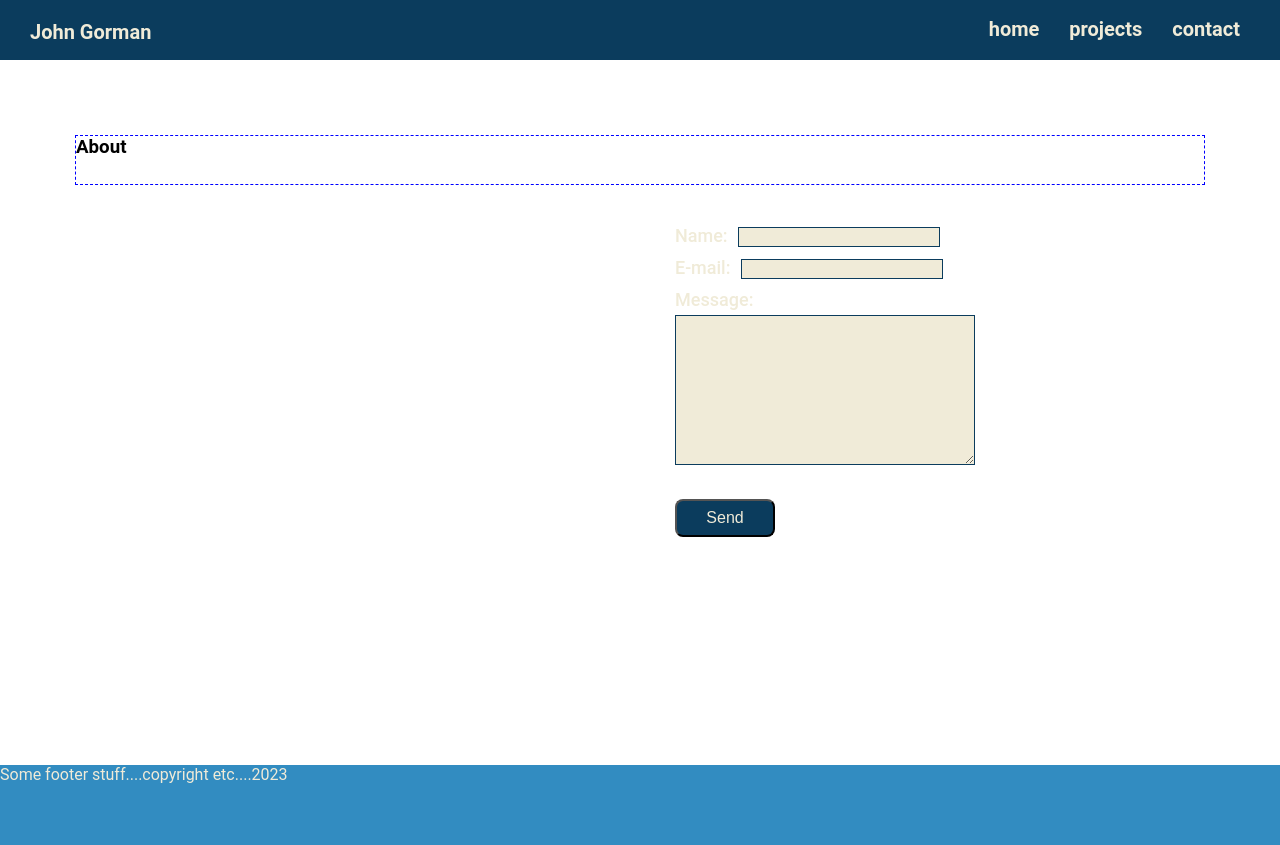
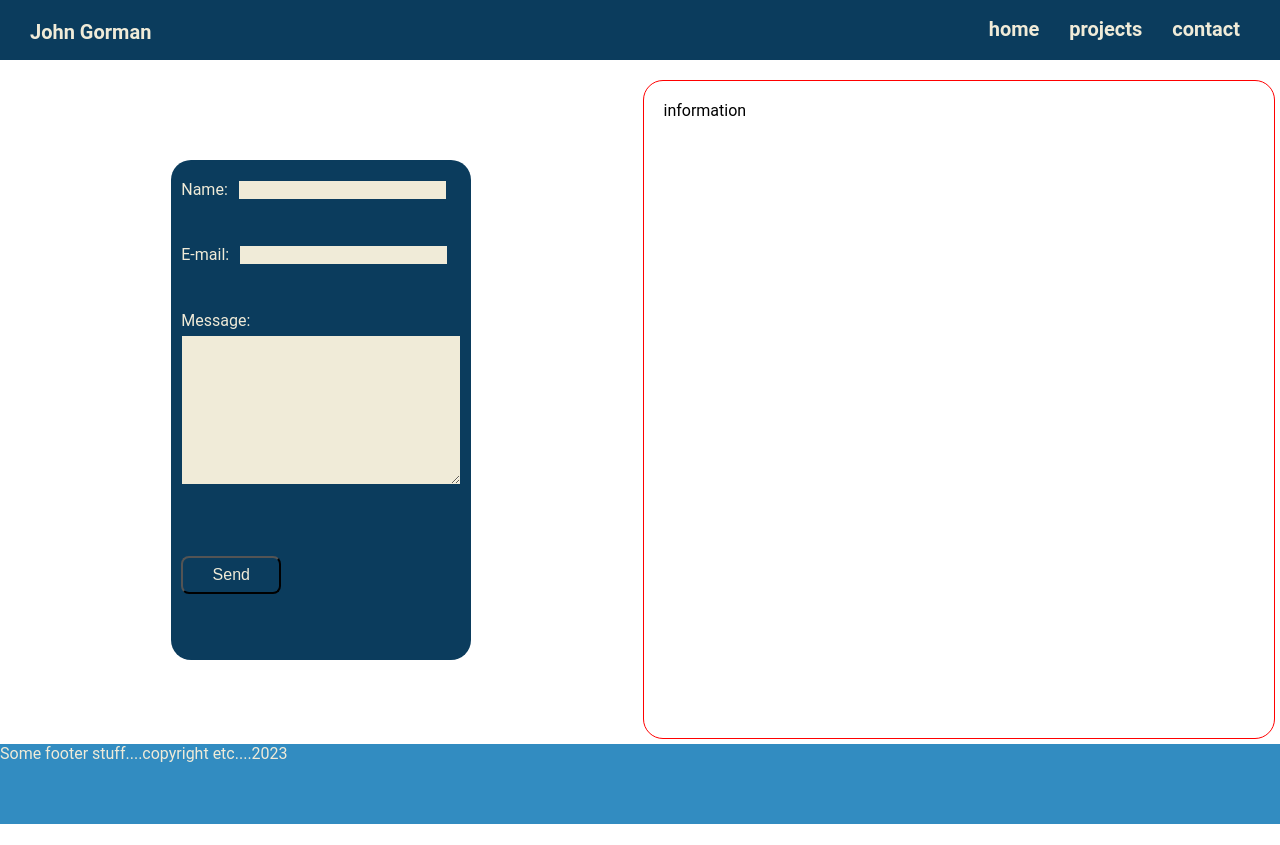
Before and after one commit to Johng117/portfolio_2.0, a React (Create React App) app in the folder client/: page /contact in a window 1280 px wide. After the commit the page ends 824 px from the top, so only its background shows below. Built offline with nearby package versions, Linux system fonts and the light colour scheme; the HTML template or start-up script is replaced by a standard one.

Commit message:
changes to about section

```diff
--- a/client/src/components/About/About.jsx
+++ b/client/src/components/About/About.jsx
@@ -8,6 +8,7 @@ const About = () => {
   const [emailError, setEmailError] = useState(false);
   const [messageError, setMessageError] = useState(false);
 
+  console.log(nameError);
   // thanks message on submission
   // const [thanks, setThanks] = useState(false);
 
@@ -81,12 +82,6 @@ const About = () => {
 
   return (
     <section className="about-section">
-      <div className="about-heading-container">
-        <h3>About</h3>
-      </div>
-      <div className="text-form-container">
-        <div></div>
-        <div className="form-container">
       <form className="about-form" onSubmit={handleSubmit}>
         <div className="form-name">
           <label htmlFor="name" className="name-label">
@@ -101,9 +96,12 @@ const About = () => {
             />
           </label>
         </div>
+        {nameError && (
           <div className="name-error">
-              {nameError && <h5>Error: Name to short.</h5>}
+            <h5>Error: Name to short.</h5>
           </div>
+        )}
+
         <div className="form-email">
           <label htmlFor="name" className="email-label">
             E-mail:
@@ -117,9 +115,11 @@ const About = () => {
             />
           </label>
         </div>
+        {emailError && (
           <div className="email-error">
-              {emailError && <h5>Error: Invalid email.</h5>}
+            <h5>Error: Invalid email.</h5>
           </div>
+        )}
         <div className="message-container">
           <label htmlFor="message" className="message-label">
             Message:
@@ -133,13 +133,16 @@ const About = () => {
           </label>
           <br />
         </div>
+
+        {messageError && (
           <div className="message-error">
-              {messageError && <h5>Error: Message to short.</h5>}
+            <h5>Error: Message to short.</h5>
           </div>
+        )}
+
         <button>Send</button>
       </form>
-        </div>
-      </div>
+      <div className="information">information</div>
     </section>
   );
 };
--- a/client/src/styles/_about.scss
+++ b/client/src/styles/_about.scss
@@ -1,41 +1,29 @@
 .about-section {
-  padding: 75px;
+  padding: 20px 5px 5px 5px;
   display: grid;
-  grid-template-rows: 50px 500px;
+  grid-template-columns: 1fr 1fr;
+  height: 100%;
   gap: 5px;
-
-  .about-heading-container {
-    border: 1px dashed blue;
-  }
-
-  .text-form-container {
-    display: grid;
-    grid-template-columns: 50% 50%;
-    gap: 5px;
-  }
-
-  .form-container {
-    padding: 15px 15px 15px 30px;
 
   .about-form {
     display: grid;
-      grid-auto-flow: row;
-      gap: 5px;
-      padding-top: 20px;
-      font-weight: 500;
+    padding: 20px 10px;
     color: $light-color;
-      font-size: 18px;
-
+    box-sizing: border-box;
+    height: 500px;
+    min-width: 300px;
+    background-color: $secondary-color;
+    margin: auto;
+    border-radius: 20px;
 
     .name-error,
     .email-error,
     .message-error {
       h5 {
         margin: 0;
-          height: 20px;
         color: #d8000c;
         background: $light-color;
-          width: 50%
+        width: 50%;
       }
     }
   }
@@ -45,7 +33,6 @@
     margin-left: 10px;
     border: 1px solid $secondary-color;
     font-size: 16px;
-      font-family: "quicksand";
     background: $light-color;
   }
 
@@ -58,7 +45,7 @@
 
     textarea {
       height: 150px;
-        width: 300px;
+      width: 100%;
       padding: 10px;
       border: 1px solid $secondary-color;
       font-size: 16px;
@@ -67,5 +54,21 @@
       font-weight: 500;
     }
   }
+
+  .information {
+    border: 1px solid red;
+    border-radius: 20px;
+    padding: 20px;
   }
 }
+
+@media only screen and (max-width: 770px) {
+  .about-section {
+    display: grid;
+    grid-template-columns: 1fr;
+    .intro-name,
+    .picture-social {
+      background-color: $primary-color;
+    }
+  }
+}
--- a/client/src/styles/index.css
+++ b/client/src/styles/index.css
@@ -167,58 +167,48 @@
   }
 }
 .about-section {
-  padding: 75px;
+  padding: 20px 5px 5px 5px;
   display: grid;
-  grid-template-rows: 50px 500px;
+  grid-template-columns: 1fr 1fr;
+  height: 100%;
   gap: 5px;
 }
-.about-section .about-heading-container {
-  border: 1px dashed blue;
+.about-section .about-form {
+  display: grid;
+  padding: 20px 10px;
+  color: #f0ebd8;
+  box-sizing: border-box;
+  height: 500px;
+  min-width: 300px;
+  background-color: #0B3C5D;
+  margin: auto;
+  border-radius: 20px;
 }
-.about-section .text-form-container {
-  display: grid;
-  grid-template-columns: 50% 50%;
-  gap: 5px;
-}
-.about-section .form-container {
-  padding: 15px 15px 15px 30px;
-}
-.about-section .form-container .about-form {
-  display: grid;
-  grid-auto-flow: row;
-  gap: 5px;
-  padding-top: 20px;
-  font-weight: 500;
-  color: #f0ebd8;
-  font-size: 18px;
-}
-.about-section .form-container .about-form .name-error h5,
-.about-section .form-container .about-form .email-error h5,
-.about-section .form-container .about-form .message-error h5 {
+.about-section .about-form .name-error h5,
+.about-section .about-form .email-error h5,
+.about-section .about-form .message-error h5 {
   margin: 0;
-  height: 20px;
   color: #d8000c;
   background: #f0ebd8;
   width: 50%;
 }
-.about-section .form-container .input-name,
-.about-section .form-container .input-email {
+.about-section .input-name,
+.about-section .input-email {
   margin-left: 10px;
   border: 1px solid #0B3C5D;
   font-size: 16px;
-  font-family: "quicksand";
   background: #f0ebd8;
 }
-.about-section .form-container .message-container {
+.about-section .message-container {
   height: 200px;
 }
-.about-section .form-container .message-label {
+.about-section .message-label {
   display: grid;
   gap: 5px;
 }
-.about-section .form-container .message-label textarea {
+.about-section .message-label textarea {
   height: 150px;
-  width: 300px;
+  width: 100%;
   padding: 10px;
   border: 1px solid #0B3C5D;
   font-size: 16px;
@@ -226,7 +216,22 @@
   background-color: #f0ebd8;
   font-weight: 500;
 }
+.about-section .information {
+  border: 1px solid red;
+  border-radius: 20px;
+  padding: 20px;
+}
 
+@media only screen and (max-width: 770px) {
+  .about-section {
+    display: grid;
+    grid-template-columns: 1fr;
+  }
+  .about-section .intro-name,
+  .about-section .picture-social {
+    background-color: #328CC1;
+  }
+}
 button {
   width: 100px;
   height: 38px;
@@ -400,14 +405,15 @@ button {
   grid-template-columns: 1fr 1fr;
   height: 100%;
 }
-.home-section .intro-name, .home-section .picture-social {
+.home-section .intro-name,
+.home-section .picture-social {
   text-align: center;
 }
 .home-section .intro-name {
   background-color: #328CC1;
 }
 .home-section .picture-social {
-  background-color: #0B3C5D;
+  background-color: #0b3c5d;
 }
 
 @media only screen and (max-width: 770px) {
@@ -415,7 +421,8 @@ button {
     display: grid;
     grid-template-columns: 1fr;
   }
-  .home-section .intro-name, .home-section .picture-social {
+  .home-section .intro-name,
+  .home-section .picture-social {
     background-color: #328CC1;
   }
 }
@@ -436,6 +443,7 @@ button {
 
 .App {
   min-height: 100vh;
+  width: 100%;
   display: grid;
   grid-template-rows: 60px 1fr 7vh;
   font-family: "Roboto", sans-serif;
--- a/client/src/styles/index.scss
+++ b/client/src/styles/index.scss
@@ -21,6 +21,7 @@
 
 .App {
   min-height: 100vh;
+  width: 100%;
   display: grid;
   grid-template-rows: 60px 1fr 7vh;
   font-family: "Roboto", sans-serif;
```
Also changed, not shown: client/src/styles/_home.scss (+5 -4 lines), 1 other file (tests, documents, lock files or other folders). Lines whose indentation alone changed are shown as unchanged.
